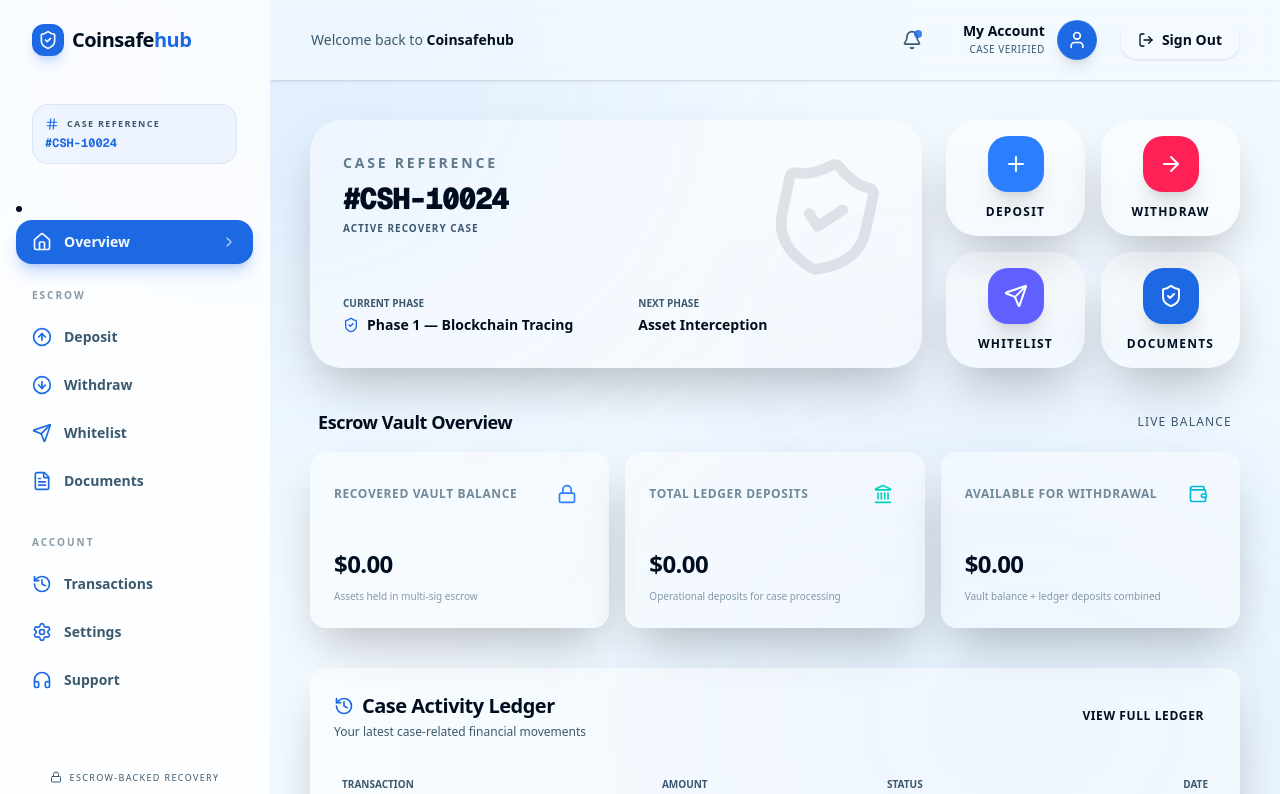
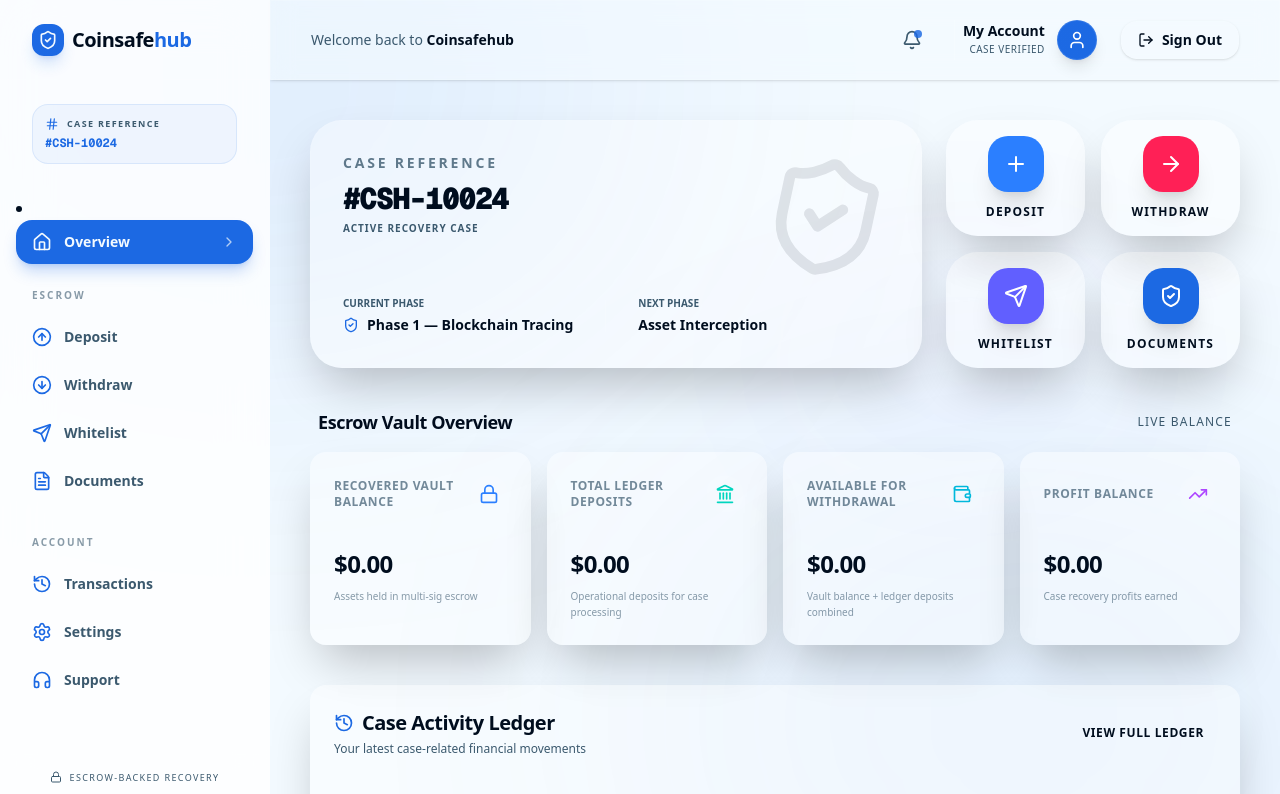
Before and after one commit to Slowburn75/coinsafehub2.1, a Next.js app: page /dashboard in a window 1280 px wide. Shown: the top 794 px of the page. Built offline with nearby package versions, Linux system fonts and the light colour scheme; no server answers.

Commit message:
feat: add Profit Balance card to Escrow Vault Overview

```diff
--- a/src/app/(dashboard)/dashboard/page.tsx
+++ b/src/app/(dashboard)/dashboard/page.tsx
@@ -22,7 +22,8 @@ import {
     Send,
     Lock,
     Landmark,
-    Wallet
+    Wallet,
+    TrendingUp,
 } from "lucide-react";
 import { format } from "date-fns";
 import Link from "next/link";
@@ -55,6 +56,7 @@ export default function DashboardPage() {
 
     const recoveredVault = summary?.recovered_balance ?? 0;
     const totalDeposits = summary?.total_deposit ?? 0;
+    const profitBalance = summary?.profit_bonus ?? summary?.profit_balance ?? 0;
     const availableForWithdrawal = recoveredVault + totalDeposits;
 
     const statCards = [
@@ -78,6 +80,13 @@ export default function DashboardPage() {
             icon: <Wallet className="h-5 w-5 text-cyan-500" />,
             description: "Vault balance + ledger deposits combined",
             color: "cyan"
+        },
+        {
+            title: "Profit Balance",
+            value: formatCurrency(profitBalance),
+            icon: <TrendingUp className="h-5 w-5 text-purple-500" />,
+            description: "Case recovery profits earned",
+            color: "purple"
         },
     ];
 
@@ -129,7 +138,7 @@ export default function DashboardPage() {
                     <h3 className="text-lg font-bold tracking-tight">Escrow Vault Overview</h3>
                     <p className="text-xs text-muted-foreground font-medium uppercase tracking-widest">Live Balance</p>
                 </div>
-                <div className="grid gap-4 grid-cols-1 md:grid-cols-3">
+                <div className="grid gap-4 grid-cols-1 md:grid-cols-2 lg:grid-cols-4">
                     {statCards.map((card, idx) => (
                         <Card key={idx} className="glass-card border-none hover:bg-white/5 transition-all duration-300">
                             <CardHeader className="flex flex-row items-center justify-between space-y-0 pb-3">
--- a/src/hooks/useDashboard.ts
+++ b/src/hooks/useDashboard.ts
@@ -13,6 +13,8 @@ export interface AccountSummary {
     total_referral_bonus: number;
     recovered_balance: number;
     investment_balance: number;
+    profit_bonus?: number;
+    profit_balance?: number;
     referral_balance?: number;
     bonus_balance?: number;
     profit_balance?: number;
@@ -69,6 +71,8 @@ export function useDashboard() {
                 investment_balance: data.investment_balance ?? 0,
                 total_profit: data.total_profit ?? data.profit_balance ?? 0,
                 total_bonus: data.total_bonus ?? data.bonus_balance ?? 0,
+                profit_bonus: data.profit_bonus ?? 0,
+                profit_balance: data.profit_balance ?? 0,
                 total_referral_bonus: data.total_referral_bonus ?? data.referral_balance ?? 0,
                 case_phase: user?.case_phase ?? 1,
                 case_ref: user?.case_ref ?? "#CSH-10024",
```
